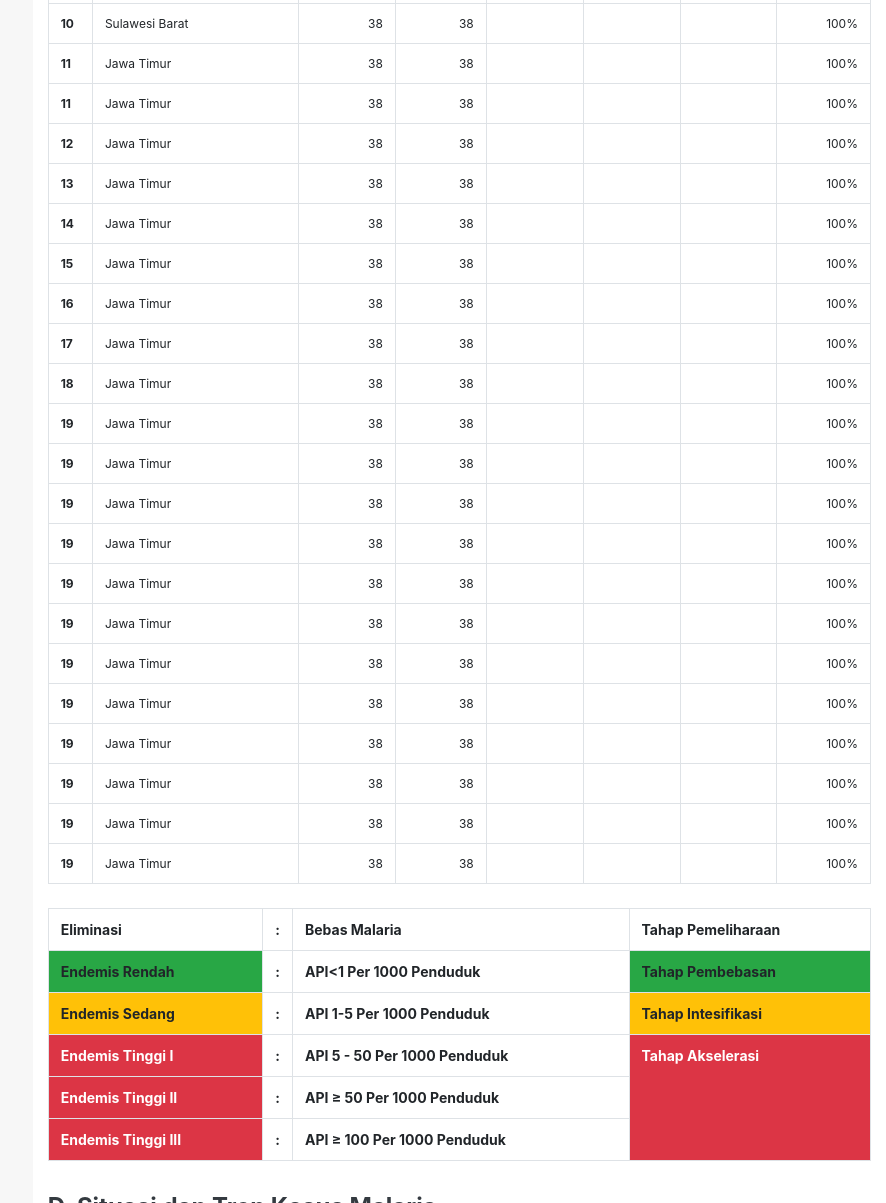
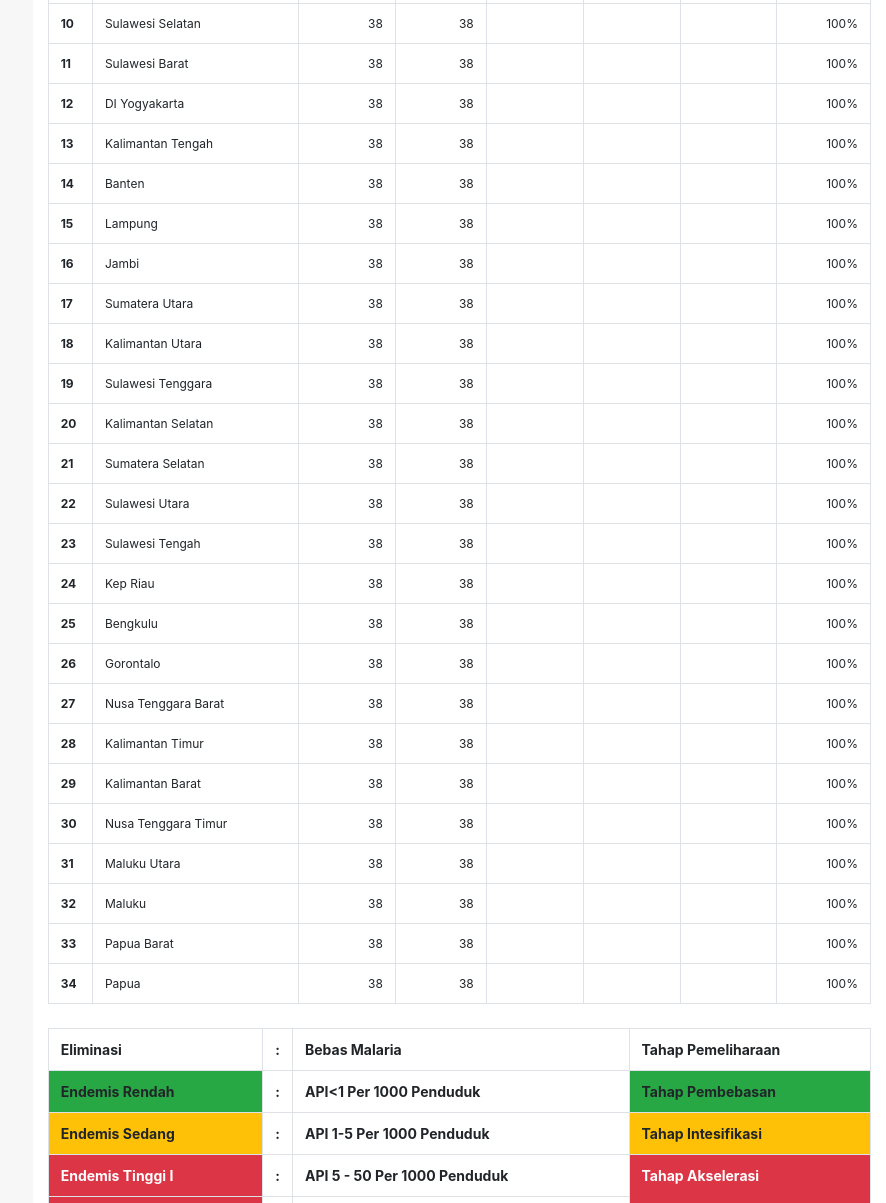
Before and after one commit to rezadevcode/kemenkes, a plain HTML site: page produk.html in a window 1280 px wide. Shown: the part 2946-4149 px from the top of the page, without its empty margins (394-1280 px from the left). Drawn offline with nearby package versions, Linux system fonts and the light colour scheme.

Commit message:
produk done

```diff
--- a/produk.html
+++ b/produk.html
@@ -495,7 +495,7 @@
                                             <tr style="background-color: white;">
                                                 <th scope="row">9</th>
                                                 <td width="25%">
-                                                    Sulawesi Selatan
+                                                    Riau
                                                 </td>
                                                 <td class="text-right">38</td>
                                                 <td class="text-right">38</td>
@@ -506,6 +506,16 @@
                                             </tr>
                                             <tr style="background-color: white;">
                                                 <th scope="row">10</th>
+                                                <td width="25%">Sulawesi Selatan</td>
+                                                <td class="text-right">38</td>
+                                                <td class="text-right">38</td>
+                                                <td class="text-right"></td>
+                                                <td class="text-right"></td>
+                                                <td class="text-right"></td>
+                                                <td class="text-right">100%</td>
+                                            </tr>
+                                            <tr style="background-color: white;">
+                                                <th scope="row">11</th>
                                                 <td width="25%">Sulawesi Barat</td>
                                                 <td class="text-right">38</td>
                                                 <td class="text-right">38</td>
@@ -515,28 +525,8 @@
                                                 <td class="text-right">100%</td>
                                             </tr>
                                             <tr style="background-color: white;">
-                                                <th scope="row">11</th>
-                                                <td width="25%">Jawa Timur</td>
-                                                <td class="text-right">38</td>
-                                                <td class="text-right">38</td>
-                                                <td class="text-right"></td>
-                                                <td class="text-right"></td>
-                                                <td class="text-right"></td>
-                                                <td class="text-right">100%</td>
-                                            </tr>
-                                            <tr style="background-color: white;">
-                                                <th scope="row">11</th>
-                                                <td width="25%">Jawa Timur</td>
-                                                <td class="text-right">38</td>
-                                                <td class="text-right">38</td>
-                                                <td class="text-right"></td>
-                                                <td class="text-right"></td>
-                                                <td class="text-right"></td>
-                                                <td class="text-right">100%</td>
-                                            </tr>
-                                            <tr style="background-color: white;">
                                                 <th scope="row">12</th>
-                                                <td width="25%">Jawa Timur</td>
+                                                <td width="25%">DI Yogyakarta</td>
                                                 <td class="text-right">38</td>
                                                 <td class="text-right">38</td>
                                                 <td class="text-right"></td>
@@ -546,7 +536,7 @@
                                             </tr>
                                             <tr style="background-color: white;">
                                                 <th scope="row">13</th>
-                                                <td width="25%">Jawa Timur</td>
+                                                <td width="25%">Kalimantan Tengah</td>
                                                 <td class="text-right">38</td>
                                                 <td class="text-right">38</td>
                                                 <td class="text-right"></td>
@@ -556,7 +546,7 @@
                                             </tr>
                                             <tr style="background-color: white;">
                                                 <th scope="row">14</th>
-                                                <td width="25%">Jawa Timur</td>
+                                                <td width="25%">Banten</td>
                                                 <td class="text-right">38</td>
                                                 <td class="text-right">38</td>
                                                 <td class="text-right"></td>
@@ -566,7 +556,7 @@
                                             </tr>
                                             <tr style="background-color: white;">
                                                 <th scope="row">15</th>
-                                                <td width="25%">Jawa Timur</td>
+                                                <td width="25%">Lampung</td>
                                                 <td class="text-right">38</td>
                                                 <td class="text-right">38</td>
                                                 <td class="text-right"></td>
@@ -576,7 +566,7 @@
                                             </tr>
                                             <tr style="background-color: white;">
                                                 <th scope="row">16</th>
-                                                <td width="25%">Jawa Timur</td>
+                                                <td width="25%">Jambi</td>
                                                 <td class="text-right">38</td>
                                                 <td class="text-right">38</td>
                                                 <td class="text-right"></td>
@@ -586,7 +576,7 @@
                                             </tr>
                                             <tr style="background-color: white;">
                                                 <th scope="row">17</th>
-                                                <td width="25%">Jawa Timur</td>
+                                                <td width="25%">Sumatera Utara</td>
                                                 <td class="text-right">38</td>
                                                 <td class="text-right">38</td>
                                                 <td class="text-right"></td>
@@ -596,7 +586,7 @@
                                             </tr>
                                             <tr style="background-color: white;">
                                                 <th scope="row">18</th>
-                                                <td width="25%">Jawa Timur</td>
+                                                <td width="25%">Kalimantan Utara</td>
                                                 <td class="text-right">38</td>
                                                 <td class="text-right">38</td>
                                                 <td class="text-right"></td>
@@ -606,7 +596,7 @@
                                             </tr>
                                             <tr style="background-color: white;">
                                                 <th scope="row">19</th>
-                                                <td width="25%">Jawa Timur</td>
+                                                <td width="25%">Sulawesi Tenggara</td>
                                                 <td class="text-right">38</td>
                                                 <td class="text-right">38</td>
                                                 <td class="text-right"></td>
@@ -615,8 +605,8 @@
                                                 <td class="text-right">100%</td>
                                             </tr>
                                             <tr style="background-color: white;">
-                                                <th scope="row">19</th>
-                                                <td width="25%">Jawa Timur</td>
+                                                <th scope="row">20</th>
+                                                <td width="25%">Kalimantan Selatan</td>
                                                 <td class="text-right">38</td>
                                                 <td class="text-right">38</td>
                                                 <td class="text-right"></td>
@@ -625,8 +615,8 @@
                                                 <td class="text-right">100%</td>
                                             </tr>
                                             <tr style="background-color: white;">
-                                                <th scope="row">19</th>
-                                                <td width="25%">Jawa Timur</td>
+                                                <th scope="row">21</th>
+                                                <td width="25%">Sumatera Selatan</td>
                                                 <td class="text-right">38</td>
                                                 <td class="text-right">38</td>
                                                 <td class="text-right"></td>
@@ -635,8 +625,8 @@
                                                 <td class="text-right">100%</td>
                                             </tr>
                                             <tr style="background-color: white;">
-                                                <th scope="row">19</th>
-                                                <td width="25%">Jawa Timur</td>
+                                                <th scope="row">22</th>
+                                                <td width="25%">Sulawesi Utara</td>
                                                 <td class="text-right">38</td>
                                                 <td class="text-right">38</td>
                                                 <td class="text-right"></td>
@@ -645,8 +635,8 @@
                                                 <td class="text-right">100%</td>
                                             </tr>
                                             <tr style="background-color: white;">
-                                                <th scope="row">19</th>
-                                                <td width="25%">Jawa Timur</td>
+                                                <th scope="row">23</th>
+                                                <td width="25%">Sulawesi Tengah</td>
                                                 <td class="text-right">38</td>
                                                 <td class="text-right">38</td>
                                                 <td class="text-right"></td>
@@ -655,8 +645,8 @@
                                                 <td class="text-right">100%</td>
                                             </tr>
                                             <tr style="background-color: white;">
-                                                <th scope="row">19</th>
-                                                <td width="25%">Jawa Timur</td>
+                                                <th scope="row">24</th>
+                                                <td width="25%">Kep Riau</td>
                                                 <td class="text-right">38</td>
                                                 <td class="text-right">38</td>
                                                 <td class="text-right"></td>
@@ -665,8 +655,8 @@
                                                 <td class="text-right">100%</td>
                                             </tr>
                                             <tr style="background-color: white;">
-                                                <th scope="row">19</th>
-                                                <td width="25%">Jawa Timur</td>
+                                                <th scope="row">25</th>
+                                                <td width="25%">Bengkulu</td>
                                                 <td class="text-right">38</td>
                                                 <td class="text-right">38</td>
                                                 <td class="text-right"></td>
@@ -675,8 +665,8 @@
                                                 <td class="text-right">100%</td>
                                             </tr>
                                             <tr style="background-color: white;">
-                                                <th scope="row">19</th>
-                                                <td width="25%">Jawa Timur</td>
+                                                <th scope="row">26</th>
+                                                <td width="25%">Gorontalo</td>
                                                 <td class="text-right">38</td>
                                                 <td class="text-right">38</td>
                                                 <td class="text-right"></td>
@@ -685,8 +675,8 @@
                                                 <td class="text-right">100%</td>
                                             </tr>
                                             <tr style="background-color: white;">
-                                                <th scope="row">19</th>
-                                                <td width="25%">Jawa Timur</td>
+                                                <th scope="row">27</th>
+                                                <td width="25%">Nusa Tenggara Barat</td>
                                                 <td class="text-right">38</td>
                                                 <td class="text-right">38</td>
                                                 <td class="text-right"></td>
@@ -695,8 +685,8 @@
                                                 <td class="text-right">100%</td>
                                             </tr>
                                             <tr style="background-color: white;">
-                                                <th scope="row">19</th>
-                                                <td width="25%">Jawa Timur</td>
+                                                <th scope="row">28</th>
+                                                <td width="25%">Kalimantan Timur</td>
                                                 <td class="text-right">38</td>
                                                 <td class="text-right">38</td>
                                                 <td class="text-right"></td>
@@ -705,8 +695,8 @@
                                                 <td class="text-right">100%</td>
                                             </tr>
                                             <tr style="background-color: white;">
-                                                <th scope="row">19</th>
-                                                <td width="25%">Jawa Timur</td>
+                                                <th scope="row">29</th>
+                                                <td width="25%">Kalimantan Barat</td>
                                                 <td class="text-right">38</td>
                                                 <td class="text-right">38</td>
                                                 <td class="text-right"></td>
@@ -715,8 +705,48 @@
                                                 <td class="text-right">100%</td>
                                             </tr>
                                             <tr style="background-color: white;">
-                                                <th scope="row">19</th>
-                                                <td width="25%">Jawa Timur</td>
+                                                <th scope="row">30</th>
+                                                <td width="25%">Nusa Tenggara Timur</td>
+                                                <td class="text-right">38</td>
+                                                <td class="text-right">38</td>
+                                                <td class="text-right"></td>
+                                                <td class="text-right"></td>
+                                                <td class="text-right"></td>
+                                                <td class="text-right">100%</td>
+                                            </tr>
+                                            <tr style="background-color: white;">
+                                                <th scope="row">31</th>
+                                                <td width="25%">Maluku Utara</td>
+                                                <td class="text-right">38</td>
+                                                <td class="text-right">38</td>
+                                                <td class="text-right"></td>
+                                                <td class="text-right"></td>
+                                                <td class="text-right"></td>
+                                                <td class="text-right">100%</td>
+                                            </tr>
+                                            <tr style="background-color: white;">
+                                                <th scope="row">32</th>
+                                                <td width="25%">Maluku</td>
+                                                <td class="text-right">38</td>
+                                                <td class="text-right">38</td>
+                                                <td class="text-right"></td>
+                                                <td class="text-right"></td>
+                                                <td class="text-right"></td>
+                                                <td class="text-right">100%</td>
+                                            </tr>
+                                            <tr style="background-color: white;">
+                                                <th scope="row">33</th>
+                                                <td width="25%">Papua Barat</td>
+                                                <td class="text-right">38</td>
+                                                <td class="text-right">38</td>
+                                                <td class="text-right"></td>
+                                                <td class="text-right"></td>
+                                                <td class="text-right"></td>
+                                                <td class="text-right">100%</td>
+                                            </tr>
+                                            <tr style="background-color: white;">
+                                                <th scope="row">34</th>
+                                                <td width="25%">Papua</td>
                                                 <td class="text-right">38</td>
                                                 <td class="text-right">38</td>
                                                 <td class="text-right"></td>
```
